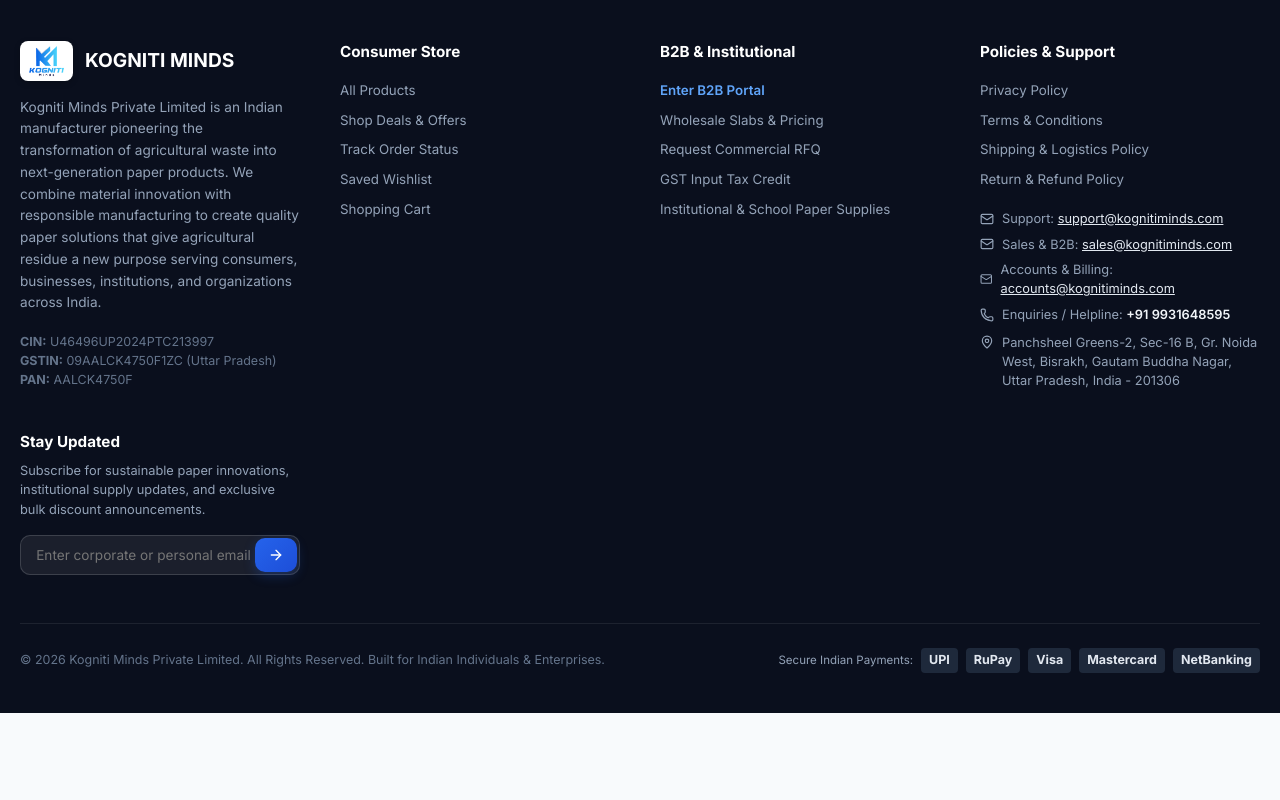
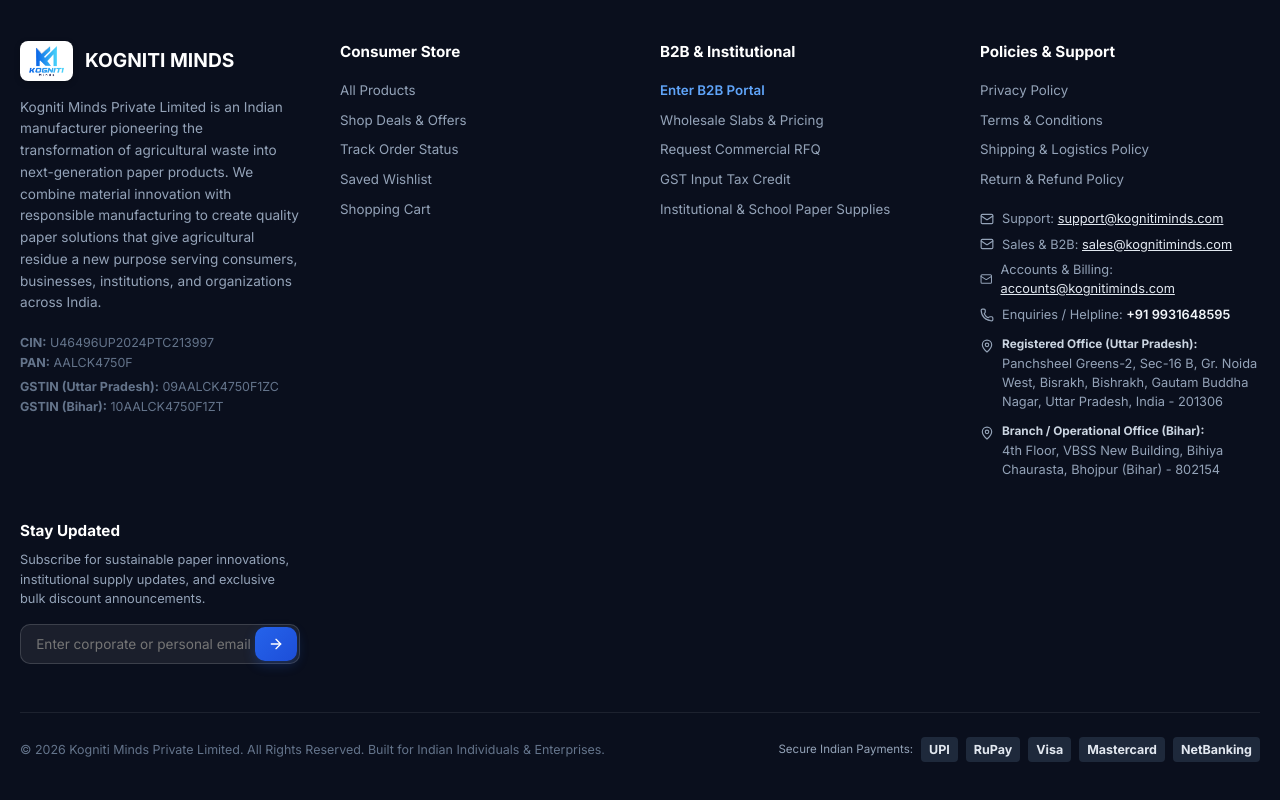
Before and after one commit to kogniti14/website-for-ondc-, a React (Vite) app: page / in a window 1280 px wide. Shown: the part 5523-6323 px from the top of the page. Before the commit the page ends 6236 px from the top, so only its background shows below. Built offline with nearby package versions, Linux system fonts and the light colour scheme; no server answers.

Commit message:
feat: add second GST (Bihar) and second Address (Bihar) to Footer section

```diff
--- a/src/components/layout/Footer.tsx
+++ b/src/components/layout/Footer.tsx
@@ -217,10 +217,13 @@
             <p style={{ fontSize: '0.85rem', lineHeight: '1.6', marginBottom: '1.2rem', color: '#94A3B8' }}>
               Kogniti Minds Private Limited is an Indian manufacturer pioneering the transformation of agricultural waste into next-generation paper products. We combine material innovation with responsible manufacturing to create quality paper solutions that give agricultural residue a new purpose serving consumers, businesses, institutions, and organizations across India.
             </p>
-            <div style={{ fontSize: '0.78rem', color: '#64748B', lineHeight: '1.5' }}>
-              <strong>CIN:</strong> U46496UP2024PTC213997<br />
-              <strong>GSTIN:</strong> 09AALCK4750F1ZC (Uttar Pradesh)<br />
-              <strong>PAN:</strong> AALCK4750F
+            <div style={{ fontSize: '0.78rem', color: '#64748B', lineHeight: '1.6' }}>
+              <div><strong>CIN:</strong> U46496UP2024PTC213997</div>
+              <div><strong>PAN:</strong> AALCK4750F</div>
+              <div style={{ marginTop: '0.25rem' }}>
+                <strong>GSTIN (Uttar Pradesh):</strong> 09AALCK4750F1ZC<br />
+                <strong>GSTIN (Bihar):</strong> 10AALCK4750F1ZT
+              </div>
             </div>
           </div>
 
@@ -333,9 +336,19 @@
               <div className="flex items-center gap-2">
                 <Phone size={14} className="text-emerald-400" /> <span>Enquiries / Helpline: <a href="tel:+919931648595" style={{ color: '#F1F5F9', fontWeight: 600 }}>+91 9931648595</a></span>
               </div>
-              <div className="flex items-start gap-2" style={{ marginTop: '0.15rem' }}>
-                <MapPin size={14} className="text-amber-400" style={{ flexShrink: 0, marginTop: '2px' }} />
-                <span>Panchsheel Greens-2, Sec-16 B, Gr. Noida West, Bisrakh, Gautam Buddha Nagar, Uttar Pradesh, India - 201306</span>
+              <div className="flex items-start gap-2" style={{ marginTop: '0.35rem' }}>
+                <MapPin size={14} className="text-amber-400" style={{ flexShrink: 0, marginTop: '3px' }} />
+                <div>
+                  <div style={{ fontSize: '0.74rem', color: '#CBD5E1', fontWeight: 700 }}>Registered Office (Uttar Pradesh):</div>
+                  <span>Panchsheel Greens-2, Sec-16 B, Gr. Noida West, Bisrakh, Bishrakh, Gautam Buddha Nagar, Uttar Pradesh, India - 201306</span>
+                </div>
+              </div>
+              <div className="flex items-start gap-2" style={{ marginTop: '0.35rem' }}>
+                <MapPin size={14} className="text-emerald-400" style={{ flexShrink: 0, marginTop: '3px' }} />
+                <div>
+                  <div style={{ fontSize: '0.74rem', color: '#CBD5E1', fontWeight: 700 }}>Branch / Operational Office (Bihar):</div>
+                  <span>4th Floor, VBSS New Building, Bihiya Chaurasta, Bhojpur (Bihar) - 802154</span>
+                </div>
               </div>
             </div>
           </div>
```
